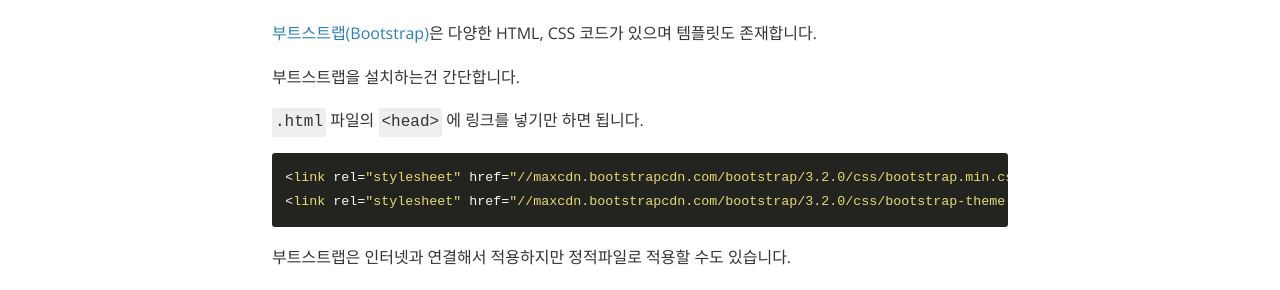
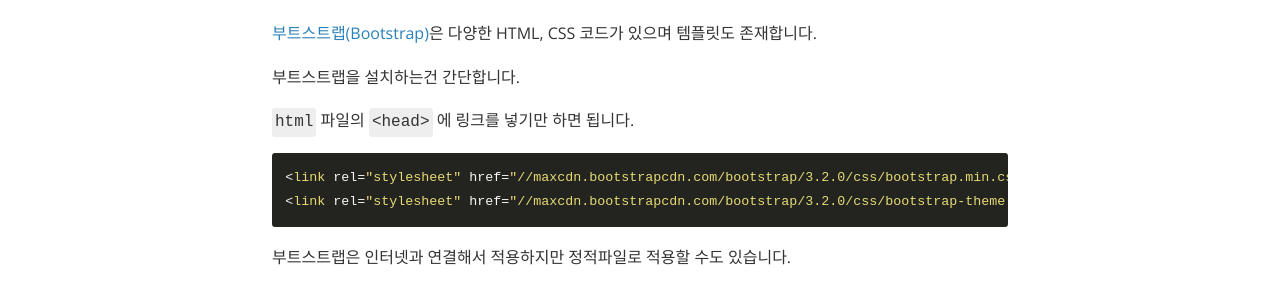
Before and after one commit to sangmunjeong/sangmunjeong.github.io, a Jekyll site: the page built from _posts/2019-06-20-python_djangostart10.markdown, in a window 1280 px wide. Shown: the part 450-740 px from the top of the page. Built offline with Jekyll 4.4.1, drawn with Linux system fonts in a browser that asks for light colours; nearby versions of some CDN libraries.

````diff
--- a/_posts/2019-06-20-python_djangostart10.markdown
+++ b/_posts/2019-06-20-python_djangostart10.markdown
@@ -18,7 +18,7 @@ CSS 적용법에 대해서 정리해보겠습니다.
 
 부트스트랩을 설치하는건 간단합니다.
 
-`.html` 파일의 `<head>` 에 링크를 넣기만 하면 됩니다.
+`html` 파일의 `<head>` 에 링크를 넣기만 하면 됩니다.
 
 ```
 <link rel="stylesheet" href="//maxcdn.bootstrapcdn.com/bootstrap/3.2.0/css/bootstrap.min.css">
````
